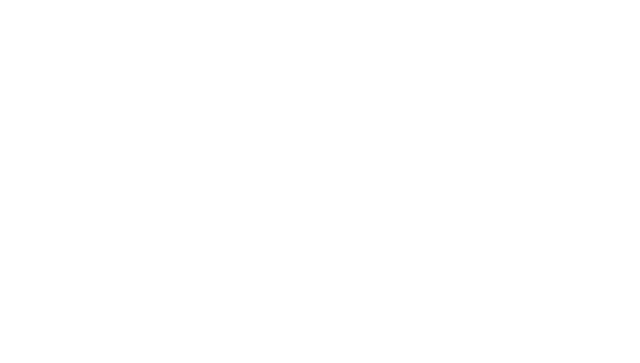
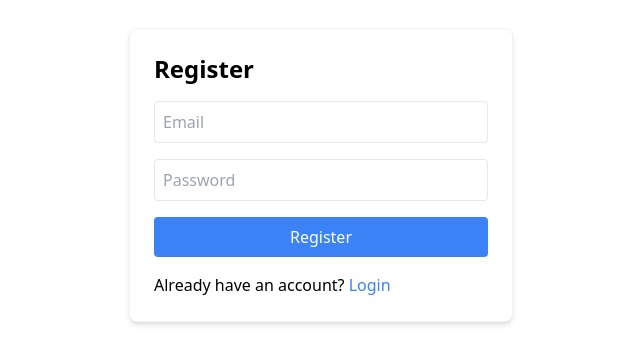
Before and after one commit to mwafrika/task-force, a React (Vite) app in the folder frontend/: page /register in a window 1280 px wide. Before the commit this address had no page. Shown: the part 225-588 px from the top of the page, without its empty margins (319-959 px from the left). Built offline with nearby package versions, Linux system fonts and the light colour scheme.

Commit message:
update transanction logic

```diff
--- a/frontend/package.json
+++ b/frontend/package.json
@@ -11,6 +11,7 @@
   },
   "dependencies": {
     "axios": "^1.4.0",
+    "chart.js": "^4.3.3",
     "react": "^18.2.0",
     "react-dom": "^18.2.0",
     "react-router-dom": "^6.15.0"
--- a/frontend/src/App.jsx
+++ b/frontend/src/App.jsx
@@ -1,6 +1,7 @@
 import "./App.css";
 import Dashboard from "./pages/dashboard";
 import Login from "./pages/auth/LoginPage";
+import Register from "./pages/auth/RegisterPage";
 import { BrowserRouter as Router, Route, Routes } from "react-router-dom";
 
 function App() {
@@ -8,6 +9,8 @@ function App() {
     <Router>
       <Routes>
         <Route path="/" element={<Login />} />
+        <Route path="/login" element={<Login />} />
+        <Route path="/register" element={<Register />} />
         <Route path="/dashboard" element={<Dashboard />} />
       </Routes>
     </Router>
--- a/frontend/src/components/TransanctionList.jsx
+++ b/frontend/src/components/TransanctionList.jsx
@@ -1,24 +1,36 @@
 import React, { useEffect, useState } from "react";
 import axios from "axios";
 
-function TransactionList({ accountId }) {
+function TransactionList({ accountId, accountName }) {
   const [transactions, setTransactions] = useState([]);
 
+  const getTransactions = async () => {
+    try {
+      const token = localStorage.getItem("token");
+      const response = await axios.get(
+        `http://localhost:5000/api/accounts/${accountId}/transactions`,
+        {
+          headers: {
+            Authorization: `Bearer ${token}`,
+          },
+        }
+      );
+      console.log(response.data);
+      setTransactions(response.data);
+    } catch (error) {
+      console.error("Error fetching transactions:", error);
+    }
+  };
+
   useEffect(() => {
-    axios
-      .get(`/api/accounts/${accountId}/transactions`)
-      .then((response) => {
-        setTransactions(response.data.transactions);
-      })
-      .catch((error) => {
-        console.error("Error fetching transactions:", error);
-      });
+    getTransactions();
   }, [accountId]);
 
   return (
     <div className="mt-8">
       <h2 className="text-xl font-semibold mb-4">
-        Transactions for Account {accountId}
+        Transactions for Account{" "}
+        <span className="text-green-500">{accountName}</span>
       </h2>
       <ul className="divide-y divide-gray-300">
         {transactions.map((transaction) => (
--- a/frontend/src/pages/auth/LoginPage.jsx
+++ b/frontend/src/pages/auth/LoginPage.jsx
@@ -1,21 +1,26 @@
 import React, { useState } from "react";
 import axios from "axios";
-import { Link } from "react-router-dom";
+import { Link, useNavigate } from "react-router-dom";
 
 function Login({ onLogin }) {
   const [email, setEmail] = useState("");
   const [password, setPassword] = useState("");
   const [error, setError] = useState("");
+  const navigate = useNavigate();
 
   const handleLogin = async (e) => {
     e.preventDefault();
 
     try {
-      const response = await axios.post("/api/auth/login", { email, password });
+      const response = await axios.post(
+        "http://localhost:5000/api/auth/login",
+        { email, password }
+      );
       const token = response.data.token;
 
       // Save token to localStorage
       localStorage.setItem("token", token);
+      navigate("/dashboard");
 
       // onLogin(); // Call the callback to update authentication state
     } catch (error) {
--- a/frontend/src/pages/auth/RegisterPage.jsx
+++ b/frontend/src/pages/auth/RegisterPage.jsx
@@ -0,0 +1,66 @@
+import React, { useState } from "react";
+import axios from "axios";
+import { Link } from "react-router-dom";
+
+function Register({ onRegister }) {
+  const [email, setEmail] = useState("");
+  const [password, setPassword] = useState("");
+  const [error, setError] = useState("");
+
+  const handleRegister = async (e) => {
+    e.preventDefault();
+
+    try {
+      const response = await axios.post("/api/auth/register", {
+        email,
+        password,
+      });
+      const token = response.data.token;
+
+      // Save token to localStorage
+      localStorage.setItem("token", token);
+
+      //  onRegister(); // Call the callback to update authentication state
+    } catch (error) {
+      setError("Registration failed. Please try again.");
+    }
+  };
+
+  return (
+    <div className="flex justify-center items-center h-screen">
+      <form className="w-full max-w-sm p-6 bg-white rounded-lg shadow-md border border-gray-100">
+        <h2 className="text-2xl font-semibold mb-4">Register</h2>
+        {error && <p className="text-red-500 mb-2">{error}</p>}
+        <input
+          type="email"
+          placeholder="Email"
+          value={email}
+          onChange={(e) => setEmail(e.target.value)}
+          className="w-full mb-4 p-2 rounded border border-gray-200"
+        />
+        <input
+          type="password"
+          placeholder="Password"
+          value={password}
+          onChange={(e) => setPassword(e.target.value)}
+          className="w-full mb-4 p-2 rounded border border-gray-200"
+        />
+        <button
+          type="submit"
+          onClick={handleRegister}
+          className="w-full bg-blue-500 text-white p-2 rounded"
+        >
+          Register
+        </button>
+        <p className="text-start mt-4">
+          Already have an account?{" "}
+          <Link to="/login" className="text-blue-500">
+            Login
+          </Link>
+        </p>
+      </form>
+    </div>
+  );
+}
+
+export default Register;
--- a/frontend/src/pages/dashboard.jsx
+++ b/frontend/src/pages/dashboard.jsx
@@ -1,20 +1,36 @@
 import React, { useState, useEffect } from "react";
 import TransactionList from "../components/TransanctionList";
+import axios from "axios";
 
 function Dashboard() {
   const [selectedAccount, setSelectedAccount] = useState(null);
+  const [selectedName, setSelectedName] = useState(null);
   const [accounts, setAccounts] = useState([]);
 
-  const handleAccountSelect = (accountId) => {
+  const handleAccountSelect = (accountId, accountName) => {
     setSelectedAccount(accountId);
+    setSelectedName(accountName);
+  };
+
+  // add Bearer authorization header to axios
+
+  const getAccounts = async () => {
+    try {
+      const token = localStorage.getItem("token");
+      const res = await axios.get("http://localhost:5000/api/accounts", {
+        headers: {
+          Authorization: `Bearer ${token}`,
+        },
+      });
+      console.log(res.data.accounts, "accounts");
+      setAccounts(res.data.accounts);
+    } catch (err) {
+      console.log(err?.response?.data?.message);
+    }
   };
 
   useEffect(() => {
-    fetch("http://localhost:5000/api/accounts")
-      .then((res) => res.json())
-      .then((data) => {
-        setAccounts(data);
-      });
+    getAccounts();
   }, []);
 
   return (
@@ -22,33 +38,35 @@ function Dashboard() {
       <div className="container mx-auto p-4 bg-white rounded-lg shadow-lg">
         <h1 className="text-2xl font-semibold mb-4">Dashboard</h1>
         <div className="space-x-2 mb-4">
-          {accounts.map((account) => (
+          {accounts.length === 0 ? (
+            <p className="text-red-500">No accounts found</p>
+          ) : (
+            accounts?.map((account) => (
               <button
-              key={account.id}
+                key={account._id}
                 className={`px-4 py-2 rounded-lg shadow-lg ${
-                selectedAccount === account.id
+                  selectedAccount === account._id
                     ? "bg-blue-500 text-white"
                     : "bg-white text-gray-700"
                 }`}
-              onClick={() => handleAccountSelect(account.id)}
+                onClick={() =>
+                  handleAccountSelect(account._id, account.accountName)
+                }
               >
-              {account.name}
+                {account.accountName}
               </button>
-          ))}
+            ))
+          )}
         </div>
-        {selectedAccount && <TransactionList accountId={selectedAccount} />}
+        {selectedAccount && (
+          <TransactionList
+            accountId={selectedAccount}
+            accountName={selectedName}
+          />
+        )}
       </div>
     </div>
   );
 }
 
-{
-  /* <button
-onClick={() => handleAccountSelect("account1")}
-className="px-4 py-2 bg-blue-500 text-white rounded"
->
-Account 1
-</button> */
-}
-
 export default Dashboard;
```
Also changed, not shown: 1 other file (tests, documents, lock files or other folders). Lines whose indentation alone changed are shown as unchanged.
